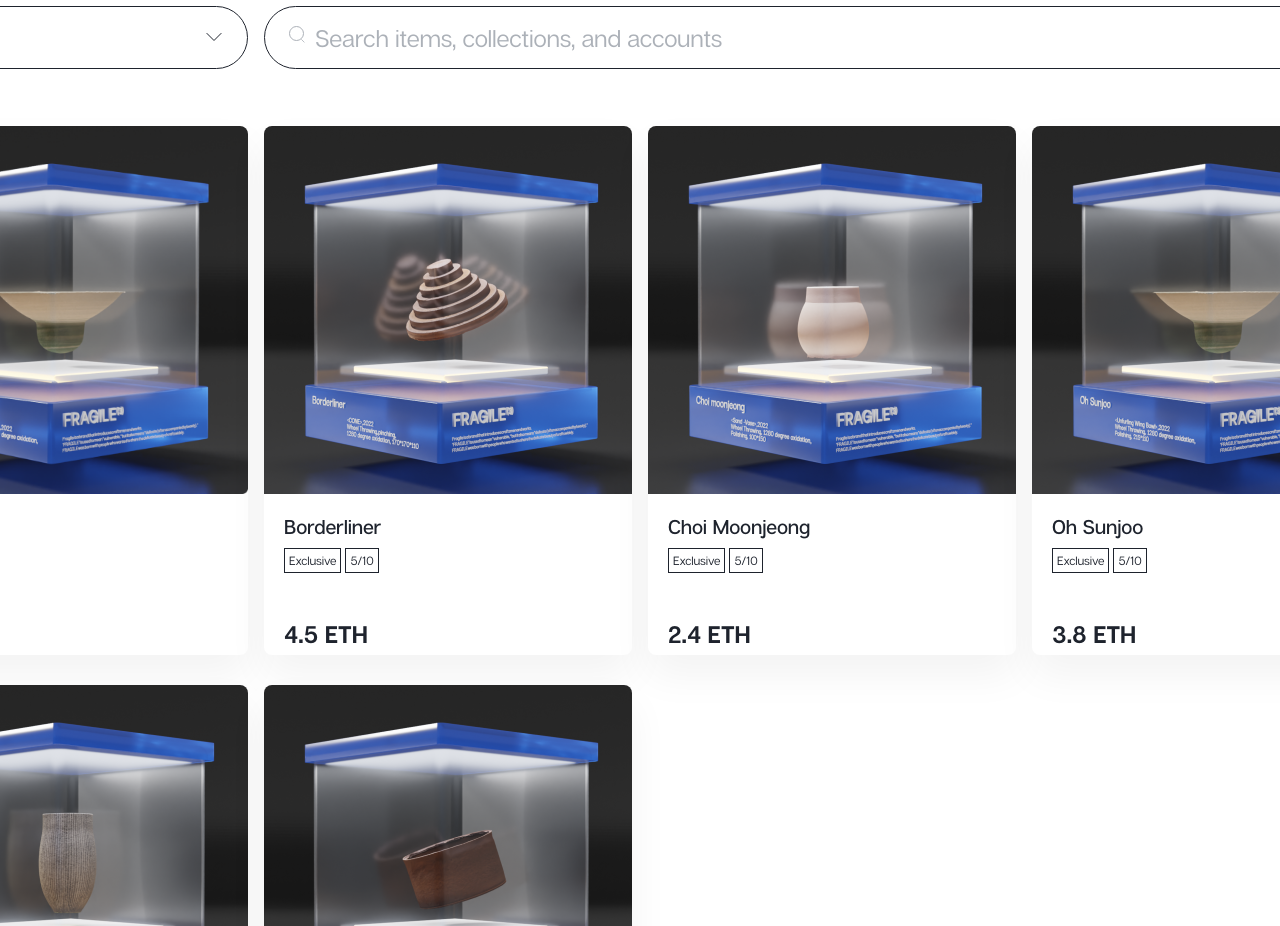
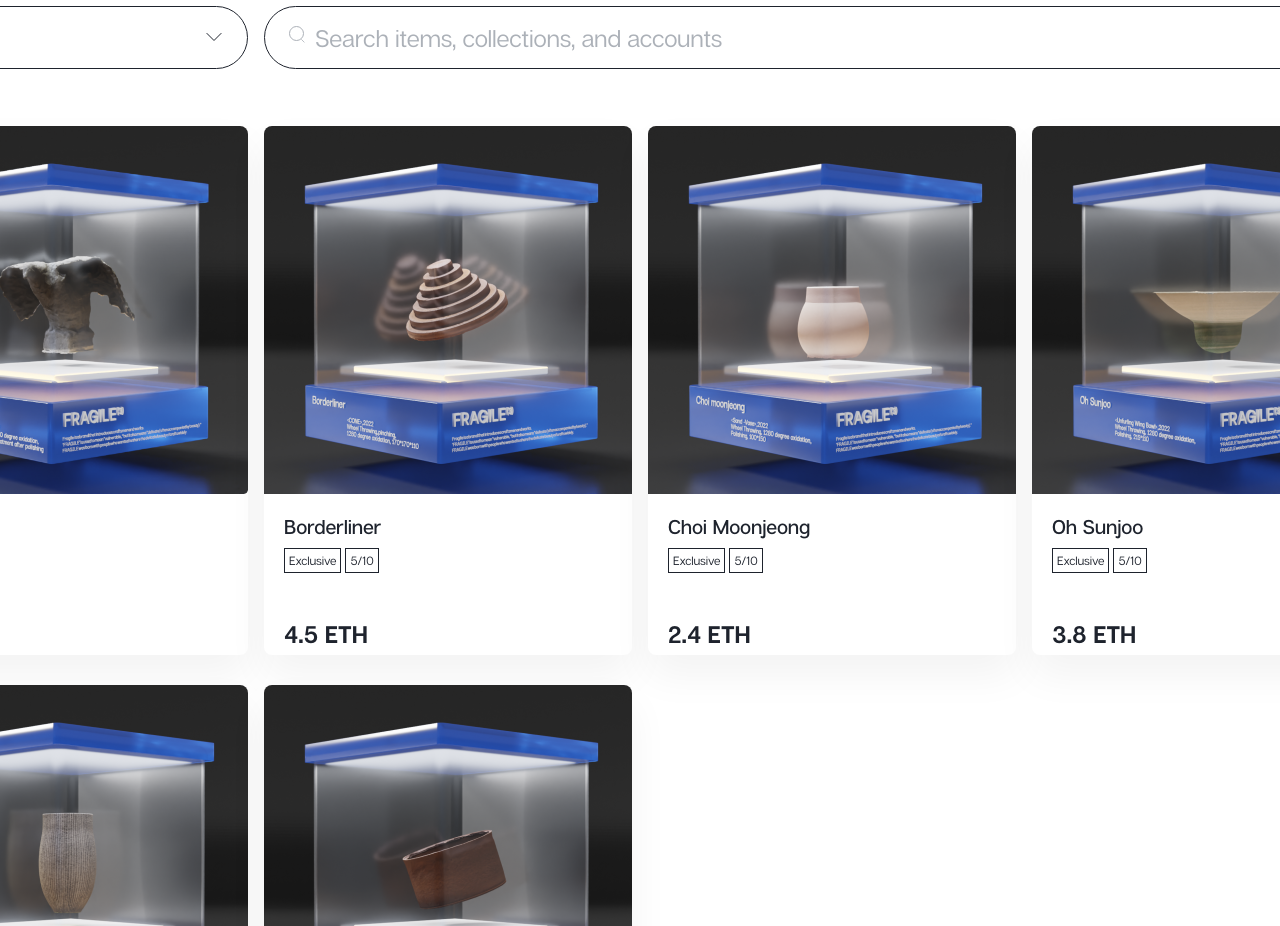
Before and after one commit to taeyoonbookae/fragile, a plain HTML site: page index.html in a window 1280 px wide. Shown: the part 1220-2146 px from the top of the page. Drawn offline with nearby package versions, Linux system fonts and the light colour scheme; a small style sheet from the web is missing.

Commit message:
Update index.html

```diff
--- a/index.html
+++ b/index.html
@@ -61,7 +61,7 @@
           <div class="card-container card-2">
             <a href="marketplace-sangse-5.html">
               <div class="card card-2">
-                <img class="image" src="img/image@2x.png" alt="image" />
+                <img class="image" src="img/image-1.png" alt="image" />
                 <div class="choi-soojin articulatcf-demi-bold-shark-20px">Choi Soojin</div>
                 <div class="frame-21">
                   <div class="label">
```
